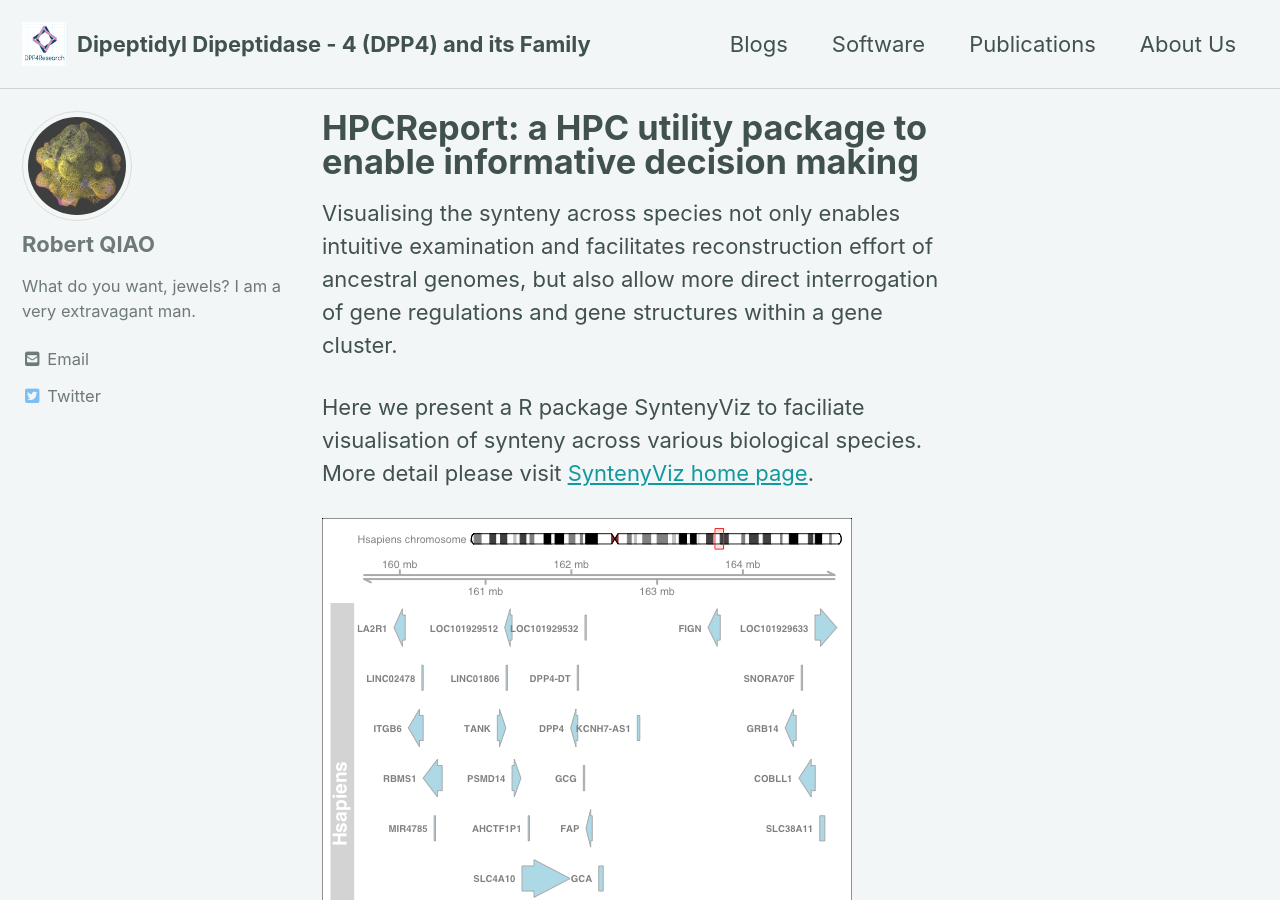
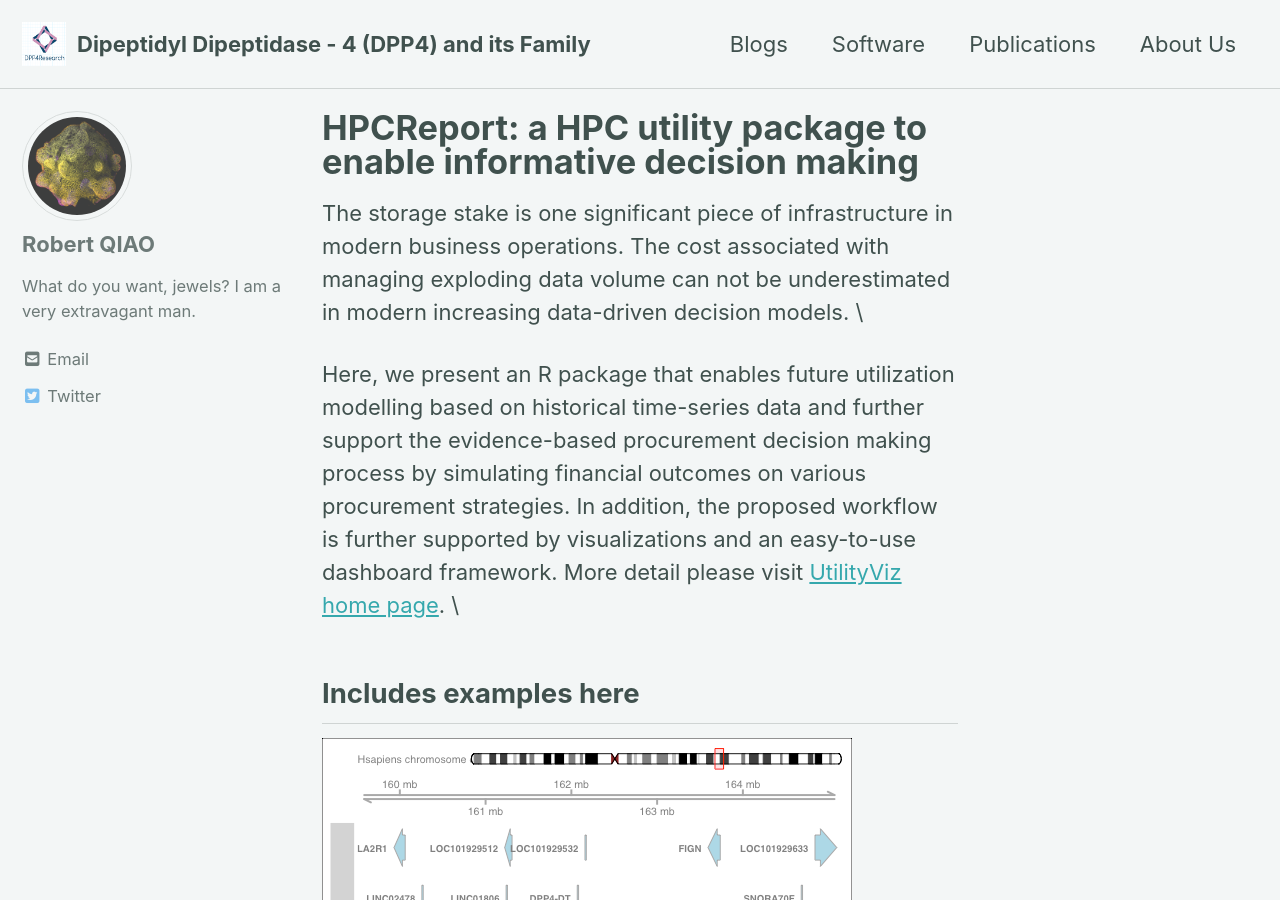
Before and after one commit to DPP4ResearchGroup/DPP4-HomePage, a Jekyll site: the page built from _software/2021-11-27-HPCReport.md, in a window 1280 px wide and 900 px high. Built offline with Jekyll 4.4.1, drawn with Linux system fonts in a browser that asks for light colours; cached includes are drawn as plain includes; nearby versions of some CDN libraries; comment, search, counter and statistics services are not loaded.

Commit message:
sys <- typo fix

```diff
--- a/_software/2021-11-27-HPCReport.md
+++ b/_software/2021-11-27-HPCReport.md
@@ -9,10 +9,11 @@ tags:
 author: robqiao
 ---
 
-Visualising the synteny across species not only enables intuitive examination and facilitates reconstruction effort of ancestral genomes, but also allow more direct interrogation of gene regulations and gene structures within a gene cluster.
+The storage stake is one significant piece of infrastructure in modern business operations. The cost associated with managing exploding data volume can not be underestimated in modern increasing data-driven decision models. \\
 
-Here we present a R package SyntenyViz to faciliate visualisation of synteny across various biological species. More detail please visit [SyntenyViz home page](https://dpp4researchgroup.github.io/SyntenyViz/).
+Here, we present an R package that enables future utilization modelling based on historical time-series data and further support the evidence-based procurement decision making process by simulating financial outcomes on various procurement strategies. In addition, the proposed workflow is further supported by visualizations and an easy-to-use dashboard framework. More detail please visit [UtilityViz home page](). \\
 
+## Includes examples here
 ![Single Synteny Plot]({{ site.baseurl }}/assets/images/plots/Hsplot.png) \\
 Figure 1: An example of a Single Synteny Plot
 
```
Also changed, not shown: _software/2020-02-21-syntenyviz.md (+1 -1 lines), _software/2021-11-21-UtilityViz.md (+1 -1 lines).
